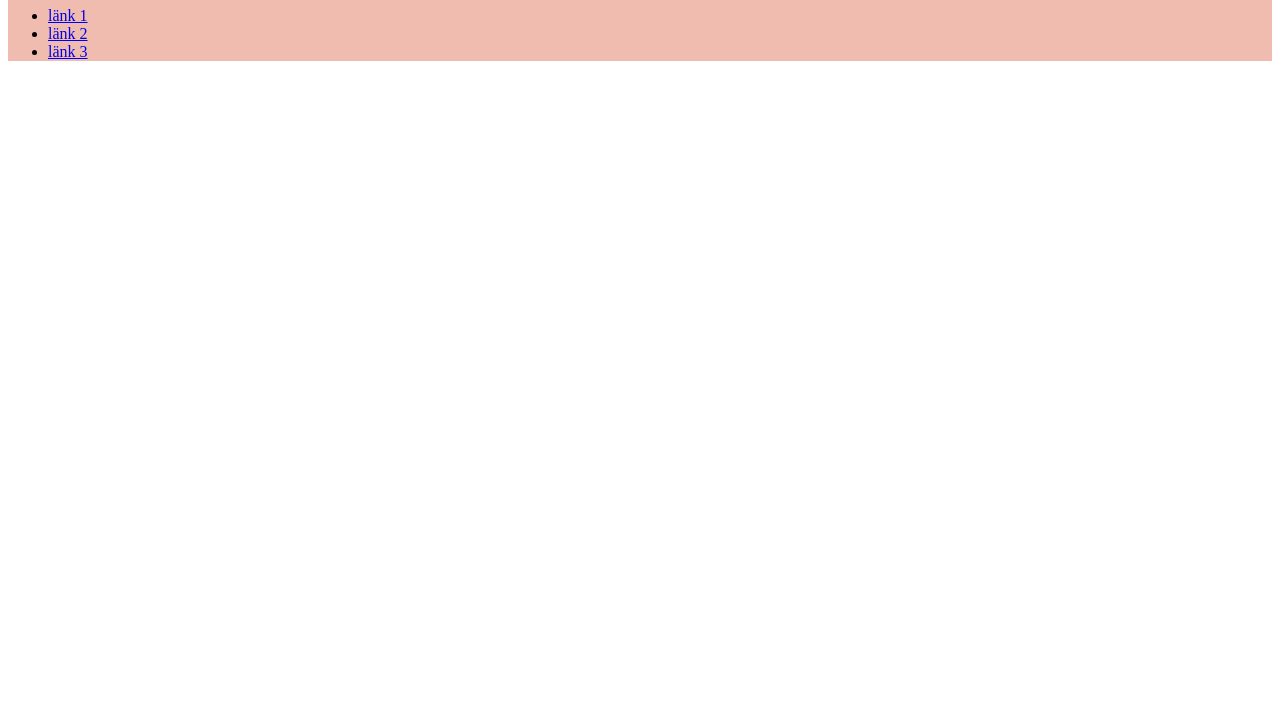
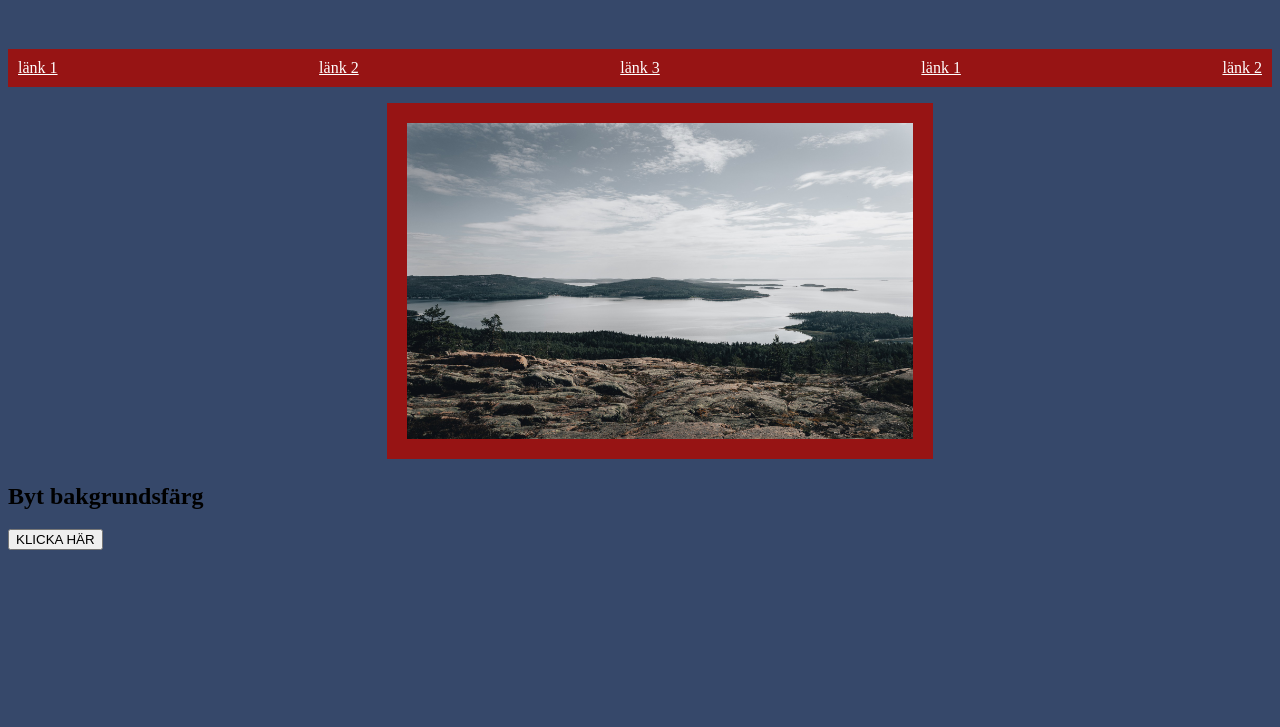
Before and after one commit to Joka1996/Webb3moment3, a website: page src/index.html in a window 1280 px wide. Shown: the part 73-800 px from the top of the page. Drawn offline with nearby package versions, Linux system fonts and the light colour scheme; files that its build step writes are made by us from their sources.

Commit message:
lagt till flera sassfiler och innehåll.

```diff
--- a/package.json
+++ b/package.json
@@ -3,7 +3,6 @@
     "browser-sync": "^2.27.5",
     "gulp": "^4.0.2",
     "gulp-concat": "^2.6.1",
-    "gulp-cssnano": "^2.1.3",
     "gulp-imagemin": "^7.1.0",
     "gulp-sass": "^5.0.0",
     "gulp-sourcemaps": "^3.0.0",
--- a/src/index.html
+++ b/src/index.html
@@ -6,21 +6,36 @@
     <meta name="viewport" content="width=device-width, initial-scale=1.0" />
     <link rel="stylesheet" href="css/main.css" />
     <link rel="stylesheet" href="css/sass/sass.css" />
-    <title>Document</title>
+    <title>Moment3</title>
   </head>
   <body>
     <header>
       <h1>Moment 3 - SASS</h1>
-      <nav>
+      <nav class="nav">
         <ul>
           <li><a href="#">länk 1</a></li>
           <li><a href="#">länk 2</a></li>
           <li><a href="#">länk 3</a></li>
+          <li><a href="#">länk 1</a></li>
+          <li><a href="#">länk 2</a></li>
         </ul>
       </nav>
     </header>
-
-    <div class="container"></div>
+    <div class="slideshowContainer">
+      <div class="slide fade">
+        <img src="pics/ocean.jpg" alt="the ocean" />
+      </div>
+      <div class="slide fade">
+        <img src="pics/tree.jpg" alt="this is some trees" />
+      </div>
+    </div>
+    <div class="buttonBox">
+      <h2>Byt bakgrundsfärg</h2>
+      <button id="button" onclick="button()">KLICKA HÄR</button>
+    </div>
+    <script src="js/slideshow.js"></script>
+    <script src="js/button.js"></script>
+    <script src="js/main.js"></script>
     <footer></footer>
     <source src="js/main.js" />
   </body>
--- /dev/null
+++ b/src/sass/_basic.scss
@@ -0,0 +1,5 @@
+// Variabler
+// färger
+$mainColor: rgb(151, 20, 20);
+$textColor: white;
+$bgColor: #36486a;
--- /dev/null
+++ b/src/sass/_slideshow.scss
@@ -0,0 +1,43 @@
+@import "basic";
+
+.slideshowContainer {
+  max-width: 100%;
+  position: relative;
+  margin-left: auto;
+  margin-right: auto;
+  width: 40%;
+}
+
+.slide {
+  display: none;
+}
+
+.slide img {
+  max-width: 100%;
+  border: 20px solid $mainColor;
+}
+
+.fade {
+  -webkit-animation-name: fade;
+  -webkit-animation-duration: 2s;
+  animation-name: fade;
+  animation-duration: 2s;
+}
+
+@-webkit-keyframes fade {
+  from {
+    opacity: 0.7;
+  }
+  to {
+    opacity: 1;
+  }
+}
+
+@keyframes fade {
+  from {
+    opacity: 0.7;
+  }
+  to {
+    opacity: 1;
+  }
+}
--- a/src/sass/sass.scss
+++ b/src/sass/sass.scss
@@ -1,5 +1,57 @@
-$blue: rgb(216, 80, 46);
-$lightblue: lighten($blue, 30%);
-header {
-  background-color: $lightblue;
+// $blue: rgb(216, 80, 46);
+// $lightblue: lighten($blue, 30%);
+// header {
+//   background-color: $lightblue;
+// }
+// @mixin boxes($circle: false) {
+//   height: 100px;
+//   width: 100px;
+
+//   @if $circle {
+//     border-radius: 50%;
+//   } @else {
+//     border-radius: 10px;
+//   }
+// }
+
+// #box1 {
+//   @include boxes;
+//   background-color: $blue;
+// }
+
+// #box2 {
+//   @include boxes($circle: true);
+//   background-color: $blue;
+// }
+
+// #box3 {
+//   @extend #box1;
+// }
+
+@import "slideshow";
+@import "basic";
+body {
+  background-color: $bgColor;
 }
+
+h1 {
+  text-align: center;
+  color: $textColor;
+}
+
+.nav {
+  margin-top: 5%;
+  background-color: $mainColor;
+}
+
+.nav ul {
+  display: flex;
+  flex-direction: row;
+  list-style: none;
+  justify-content: space-between;
+  padding: 10px;
+  flex-wrap: wrap;
+}
+.nav a {
+  color: $textColor;
+}
```
Also changed, not shown: gulpfile.js (+3 -29 lines).
